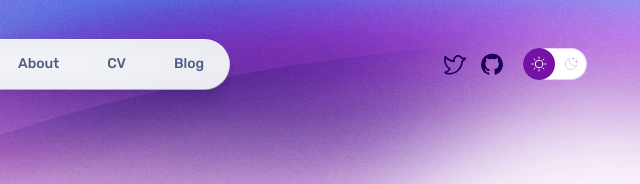
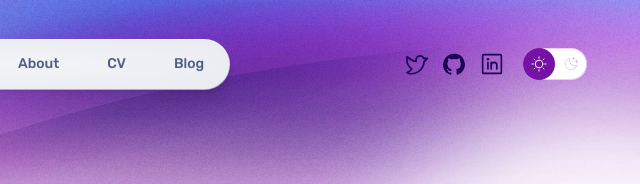
Before and after one commit to jacklandrin/jacklandrin.github.io, an Astro site: page / in a window 1280 px wide. Shown: the top 184 px of the page, 613-1253 px from the left. Built offline with nearby package versions, Linux system fonts and the light colour scheme; Astro itself is replaced by a stand-in of ours.

Commit message:
Add LinkedIn profile link

```diff
--- a/src/components/Nav.astro
+++ b/src/components/Nav.astro
@@ -16,6 +16,7 @@ const textLinks: { label: string; href: string }[] = [
 const iconLinks: { label: string; href: string; icon: keyof typeof iconPaths }[] = [
 	{ label: 'Twitter', href: 'https://twitter.com/jacklandrin', icon: 'twitter-logo' },
 	{ label: 'GitHub', href: 'https://github.com/jacklandrin', icon: 'github-logo' },
+	{ label: 'LinkedIn', href: 'https://www.linkedin.com/in/bo-liu-2757308a/', icon: 'linkedin-logo' },
 ];
 
 /** Test if a link is pointing to the current page. */
```
